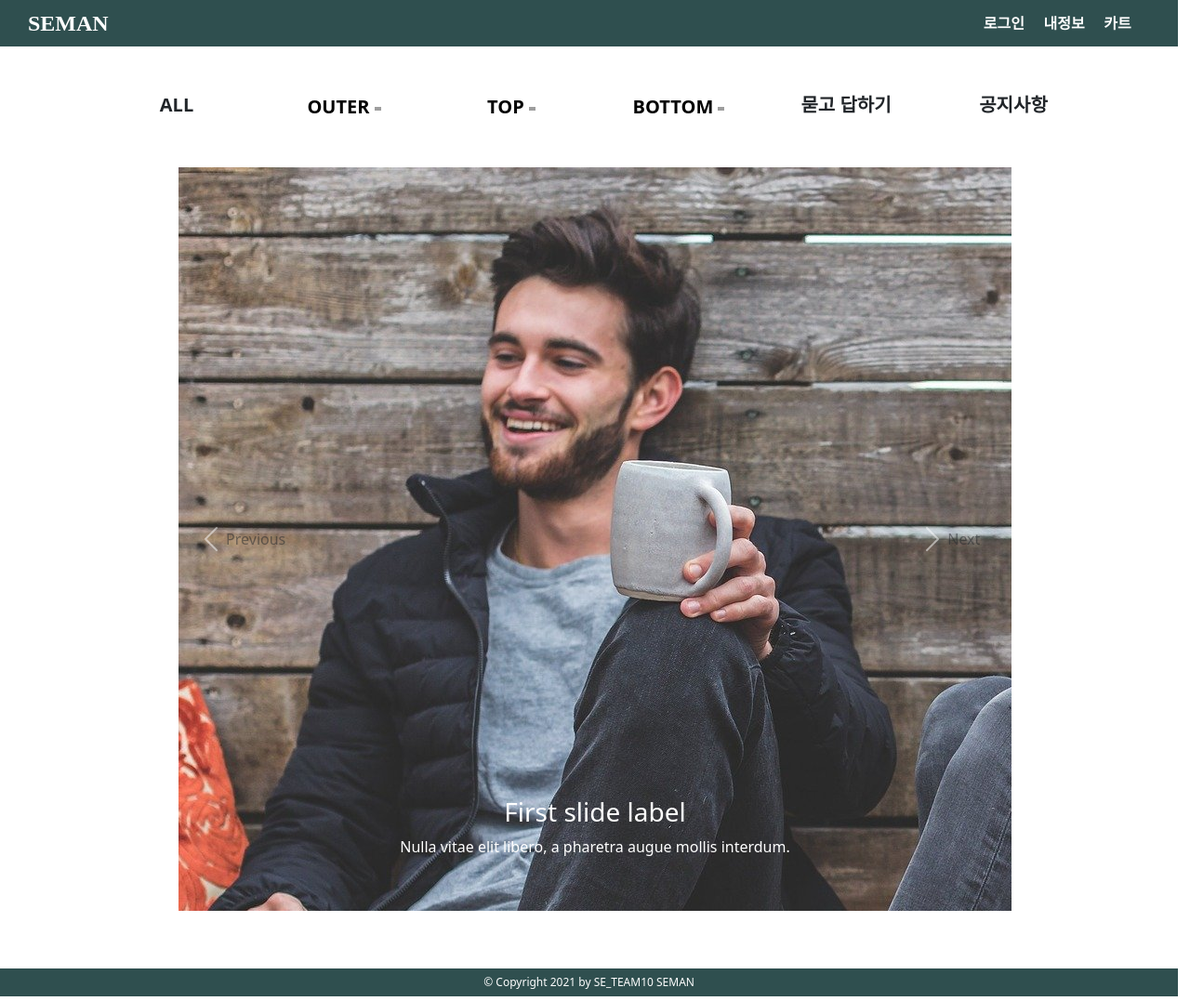
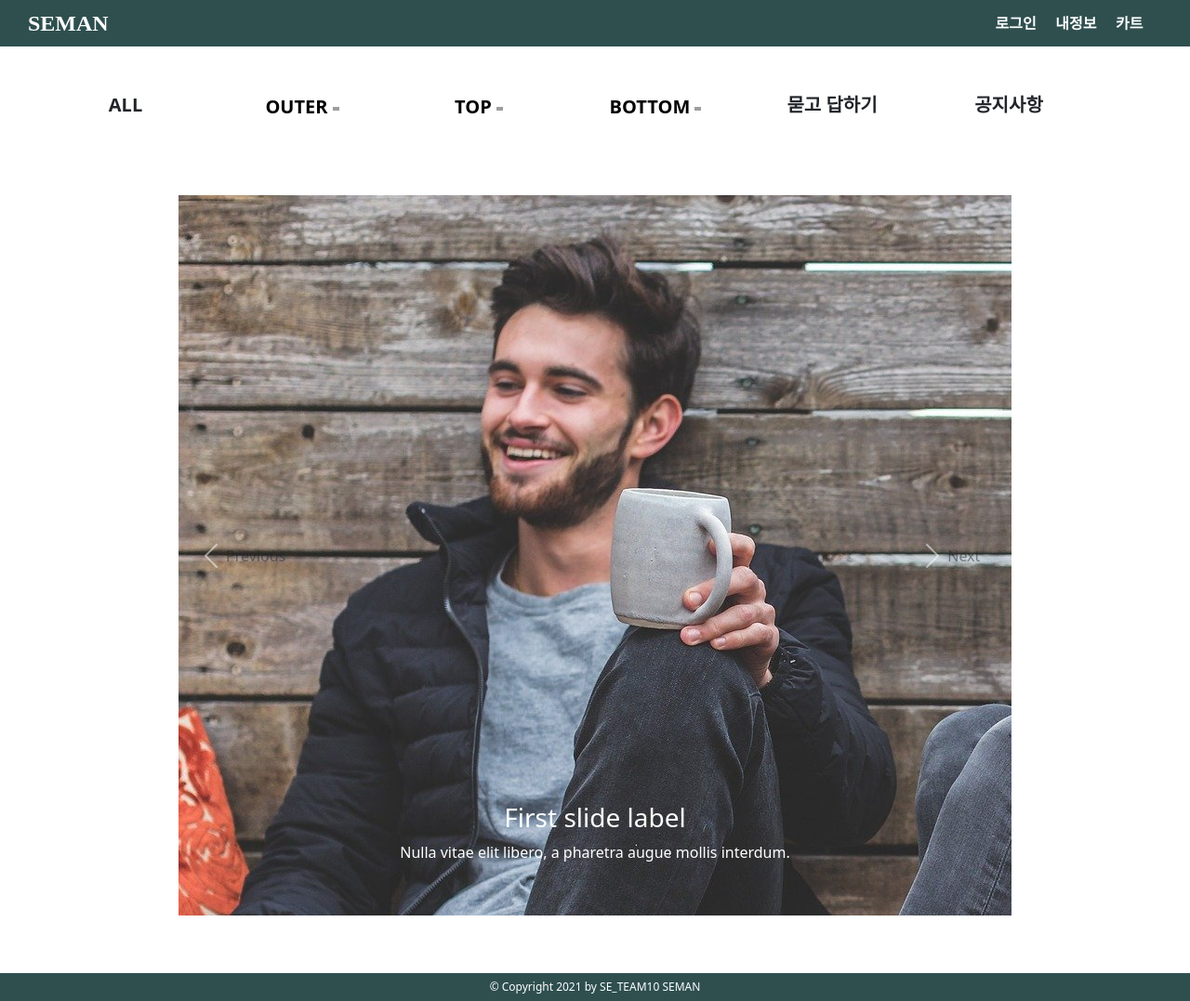
Before and after one commit to hyeonggeun2/Project3, a React (Create React App) app in the folder seman/: page / in a window 1280 px wide. Shown: the whole page at 93% size. Built offline with nearby package versions, Linux system fonts and the light colour scheme; grey boxes are pictures that could not be loaded.

Commit message:
css, design 변경

```diff
--- a/seman/src/components/Carousel/Carousel.css
+++ b/seman/src/components/Carousel/Carousel.css
@@ -8,5 +8,5 @@
 
 .carousel img{
   max-height: initial;
-  margin-bottom: -60vh;
+  margin-bottom: -63vh;
 }
--- a/seman/src/components/Footer/Footer.css
+++ b/seman/src/components/Footer/Footer.css
@@ -3,7 +3,7 @@
   background-color: darkslategray;
   left: 0;
   bottom: 0;
-  width: 99vw;
+  width: 100vw;
   color:white;
   font-size:12px;
   line-height: 30px;
--- a/seman/src/components/Nav/Nav.css
+++ b/seman/src/components/Nav/Nav.css
@@ -1,5 +1,5 @@
 .nav {
-  width: 99vw;
+  width: 100vw;
   height: 50px;
   background-color: darkslategray;
   display: flex;
@@ -32,7 +32,7 @@
 }
 
 .category {
-  padding:40px 100px;
+  padding:40px 100px 70px 40px;
   display:flex;
 }
 
```
Also changed, not shown: seman/public/uploads/carousel2.jpg, seman/public/uploads/carousel3.jpg.
